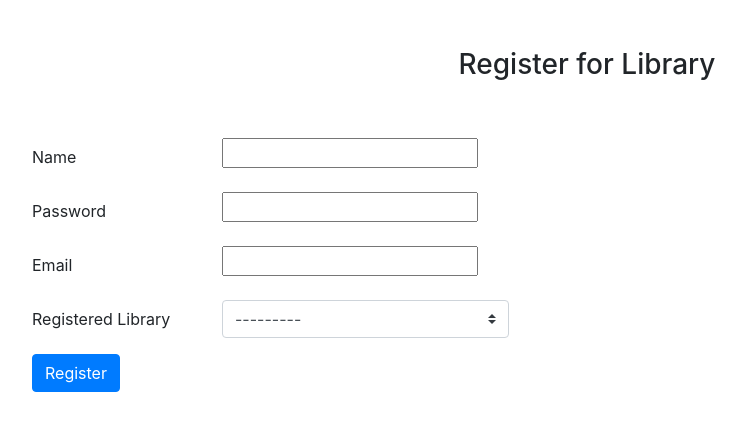
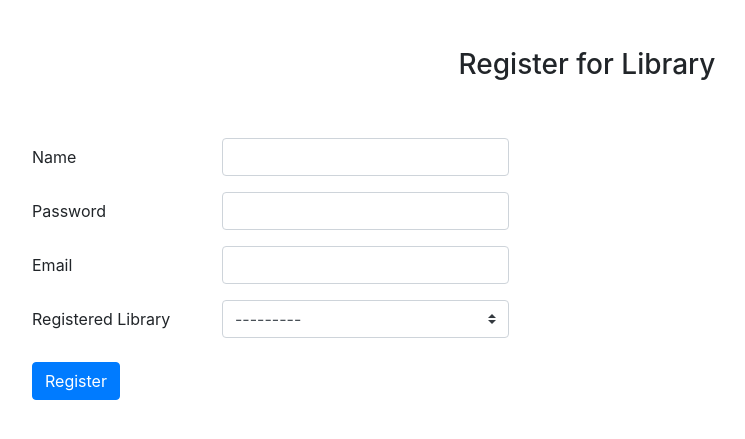
Before and after one commit to OwenShade/LMS, a Django app: page /LMS/register/ in a window 1280 px wide. Shown: the part 114-553 px from the top of the page, without its empty margins (53-798 px from the left). Run offline with Django 3.2, Linux system fonts and the light colour scheme; data that the repository does not hold is empty; some libraries are stand-ins or nearby versions.

Commit message:
Fix register form style

```diff
--- a/LMS/forms.py
+++ b/LMS/forms.py
@@ -61,6 +61,10 @@ class UserProfileForm(UserForm):
 
     def __init__(self, *args, **kwargs):
         super(UserProfileForm, self).__init__(*args, **kwargs)
+
+        for field in self.fields:
+            self.fields[field].widget.attrs.update({'class' : 'form-control'})
+
         self.fields['reg_library'].widget.attrs.update({'class' : 'custom-select d-block w-100'})
 
     class Meta:
--- a/templates/register.html
+++ b/templates/register.html
@@ -28,7 +28,7 @@
                     </div>
                 {% endfor %}
 
-                <input type="submit" name="submit" class="btn btn-primary" value="Register" />
+                <input type="submit" name="submit" class="btn btn-primary my-2" value="Register" />
 
             </form>
         </div>
```
